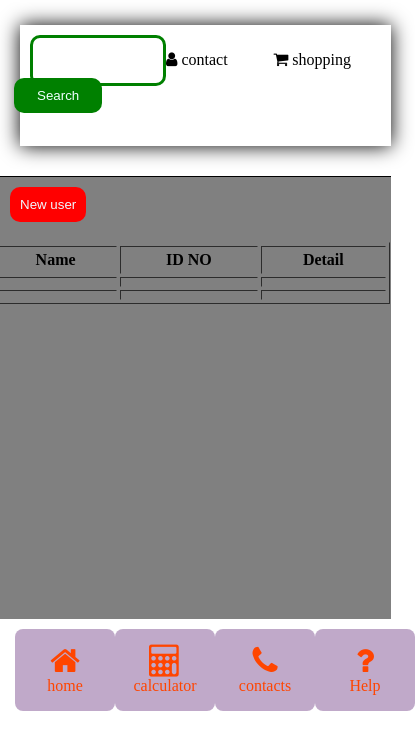
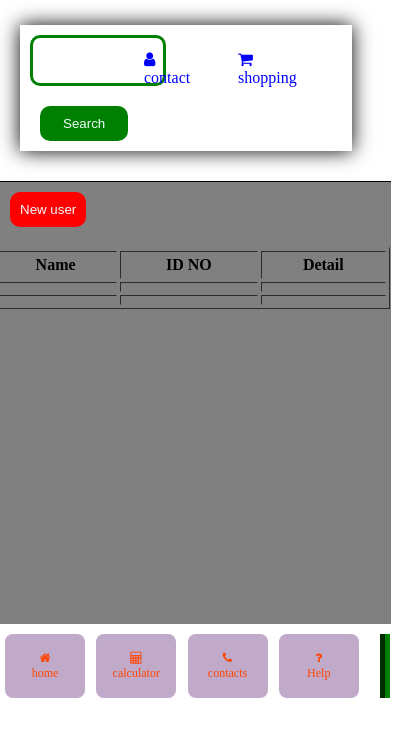
Before and after one commit to Stephen11221/Calculator, a plain HTML site: page index.html in a window 390 px wide. Shown: the whole page, 415 px wide, since content can reach past the window. Drawn offline with Linux system fonts and the light colour scheme.

Commit message:
Add files via upload

```diff
--- a/index.html
+++ b/index.html
@@ -23,6 +23,7 @@
             </div>
         </div>
         <div class="content- home">
+
             <button class="btn-add" onclick="openPopup()">New user </button>
             <div class="poppup-form" id="popup">
                 <h1>Add USER <i class="fa fa-user-secret  "></i></h1>
@@ -31,7 +32,7 @@
                     <div class="row">
                         <div class="col-lg">
                             <label for="">Name</label>
-                            <input type="text" name="" id="">
+                            <input type="text" name="" id="name">
                         </div>
                         <div class="col-lg">
                             <label for="">ID NO</label>
@@ -68,16 +69,16 @@
         </div>
         <div class="navigation">
             <a href="index.html" class="button">
-                <p><span><i class="fa fa-home fa-2x"></i></span> <br> home</p>
+                <p><span><i class="fa fa-home "></i></span> <br> home</p>
             </a>
             <a href="calculator.html" class="button">
-                <p><span><i class="fa fa-calculator fa-2x"></i></span> <br> calculator </p>
+                <p><span><i class="fa fa-calculator "></i></span> <br> calculator </p>
             </a>
             <a href="contact.html" class="button">
-                <p><span><i class="fa fa-phone fa-2x"></i></span> <br> contacts</p>
+                <p><span><i class="fa fa-phone "></i></span> <br> contacts</p>
             </a>
             <a href="help.html" class="button">
-                <p><span><i class="fa fa-question fa-2x"></i></span> <br> Help</p>
+                <p><span><i class="fa fa-question "></i></span> <br> Help</p>
             </a>
         </div>
     </div>
--- a/popup.js
+++ b/popup.js
@@ -1,3 +1,4 @@
+
 /*popup form*/
 let popup =document.getElementById("popup");
 
--- a/style.css
+++ b/style.css
@@ -59,6 +59,7 @@ body{
     margin-top: 20px;
     width: 400px;
 }
+/*popup    */
 .poppup-form{
     width: 700px;
     padding: 10px 14px;
@@ -89,7 +90,6 @@ body{
 }
 /*Navigation Styling*/
 .navigation{
-    margin-left: 100px;
     display: grid;
     grid-template-columns: repeat( 4, 1fr);
 }
@@ -178,7 +178,7 @@ form table input{
 }
 @media screen and (max-width: 576px) {
     .top-section{
-        width: 90%;
+        width: 80%;
         margin-left: 10px;
     }
 
@@ -186,20 +186,28 @@ form table input{
         width: 100px;
     }
     .top-section .fa-search{
-        margin-left: -120px;
-        width: 100px;
-        height: 50px;
+        display: none;
     }
     .top-section button{
-        margin-left: 0px;
+        margin-left: 10px;
+        margin-top: 20px;
     }
+    .top-section .contact{
+        margin-left: 10px;
+    }
+    .top-section >div{
+        width: 50px;
+        color: blue;
+
+    }
+
     .content-{
-        height: 30vh;
+
         background: gray;
     }
     /*home style*/
     .open-popup{
-        width: 350px;
+        width: 200px;
     }
     .home  table{
         margin-left: 50px;
@@ -236,9 +244,18 @@ form table input{
         background: rgba(16, 212, 13, 0.692);
         color: white;
     }
+    .navigation{
+        border-right: 10px groove green;
 
+    }
+    .navigation .button{
+        width: 70px;
+        margin-left: -10px;
+        font-size: 12px;
+        padding: 5px 5px;
+    }
 }
-@media screen and (max-width: 1023px) {
+@media screen and (max-width: 767px) {
     .top-section{
         margin-left: 20px;
     }
@@ -249,12 +266,16 @@ form table input{
     .open-popup{
         width: 400px;
     }
+
     .content- table{
         margin-left: -20px;
     }
     form  table input{
         width: 80px;
         padding: 1px;
+    }
+    .display{
+        width: 400px;
     }
     .navigation{
         margin-top: 10px;
```
Also changed, not shown: calculator.html (line endings or trailing spaces).
